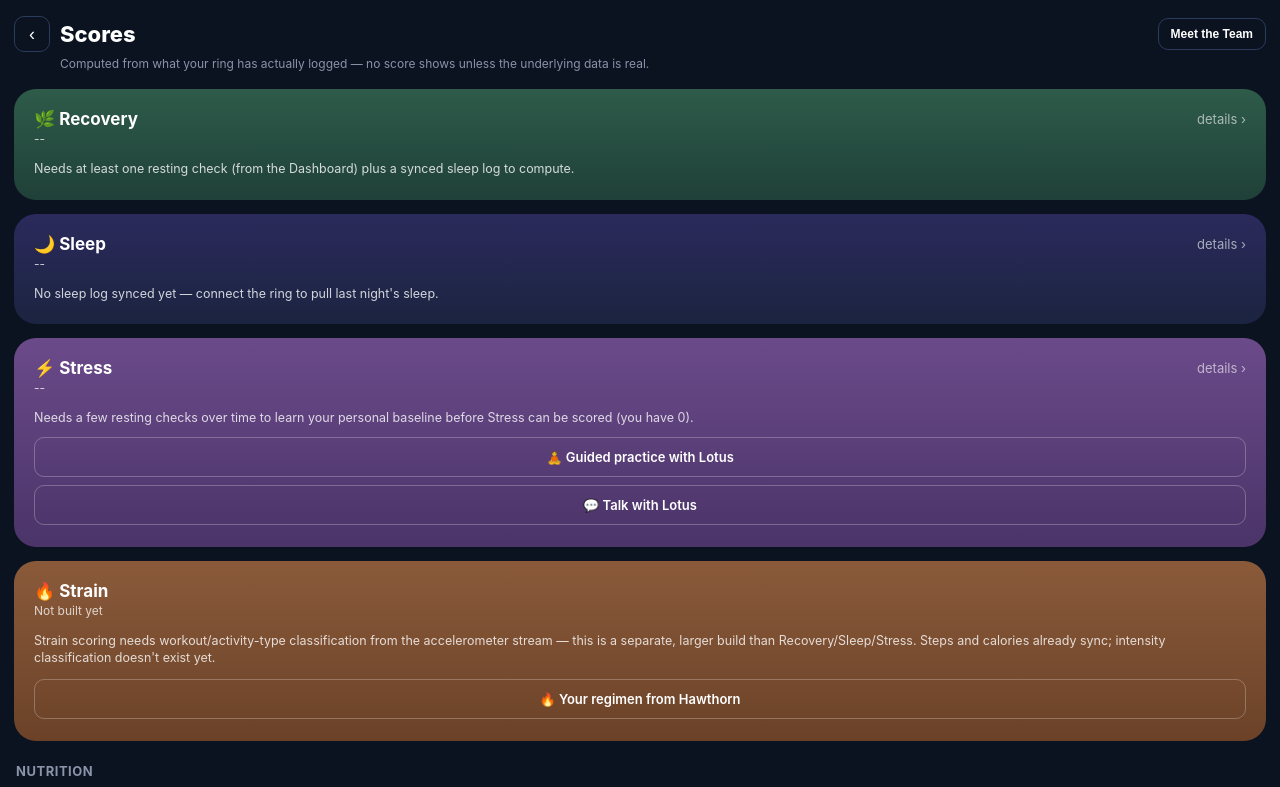
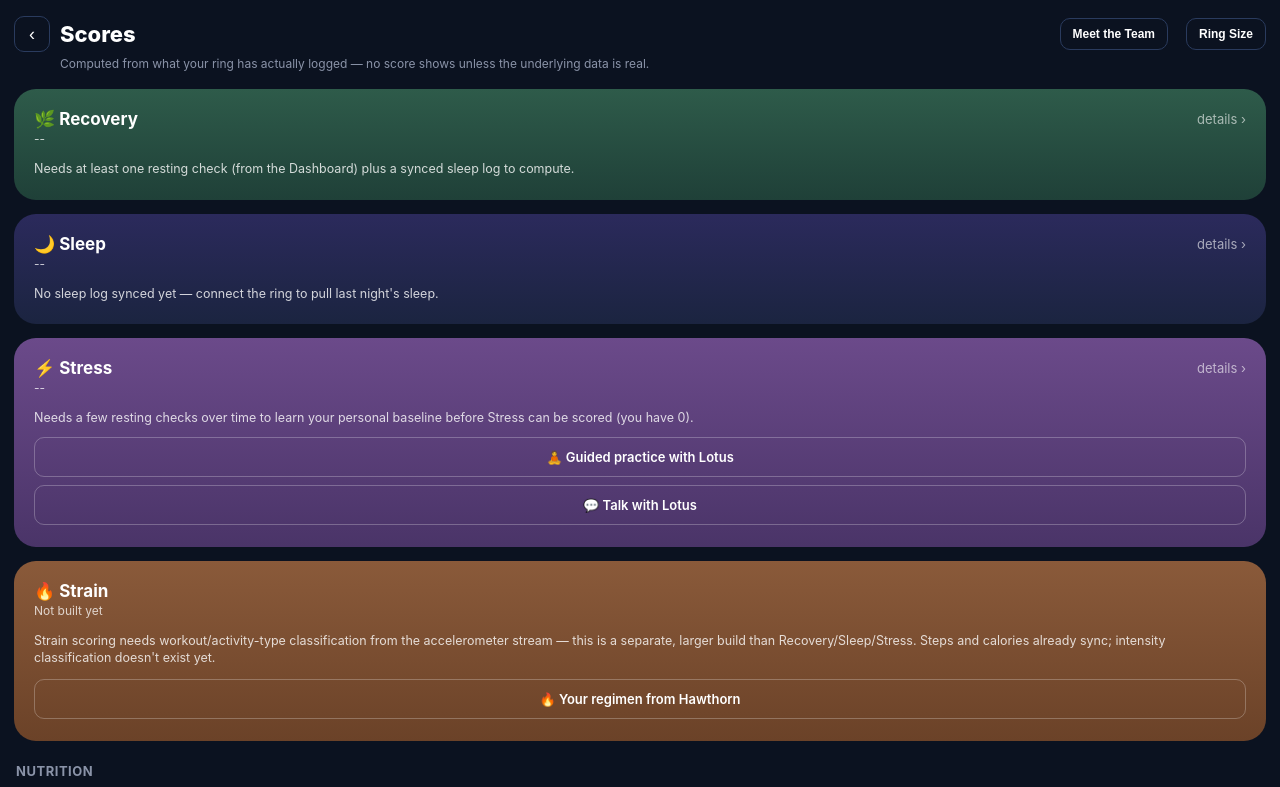
Before and after one commit to frizzo10/Smartring, a website: page scores.html in a window 1280 px wide. Shown: the top 787 px of the page. Drawn offline with Linux system fonts and the light colour scheme.

Commit message:
Add Ring Size link to top bar

```diff
--- a/scores.html
+++ b/scores.html
@@ -149,6 +149,7 @@
     <button id="back-btn" onclick="window.location.href='dashboard.html'">‹</button>
     <h1>Scores</h1>
     <button id="team-btn" onclick="window.location.href='team.html'" style="margin-left:auto; background:transparent; border:1px solid #2A3B5E; border-radius:10px; color:#fff; font-size:12px; font-weight:600; padding:8px 12px;">Meet the Team</button>
+    <button id="ring-size-btn" onclick="window.location.href='finger-size.html'" style="margin-left:8px; background:transparent; border:1px solid #2A3B5E; border-radius:10px; color:#fff; font-size:12px; font-weight:600; padding:8px 12px;">Ring Size</button>
   </div>
   <div id="top-sub">Computed from what your ring has actually logged — no score shows unless the underlying data is real.</div>
   <div id="welcome-back-note" style="display:none; background:rgba(127,196,201,0.14); border:1px solid rgba(127,196,201,0.3); border-radius:12px; padding:12px 14px; margin:0 20px 16px; font-size:13px; color:#7FC4C9;"></div>
```
